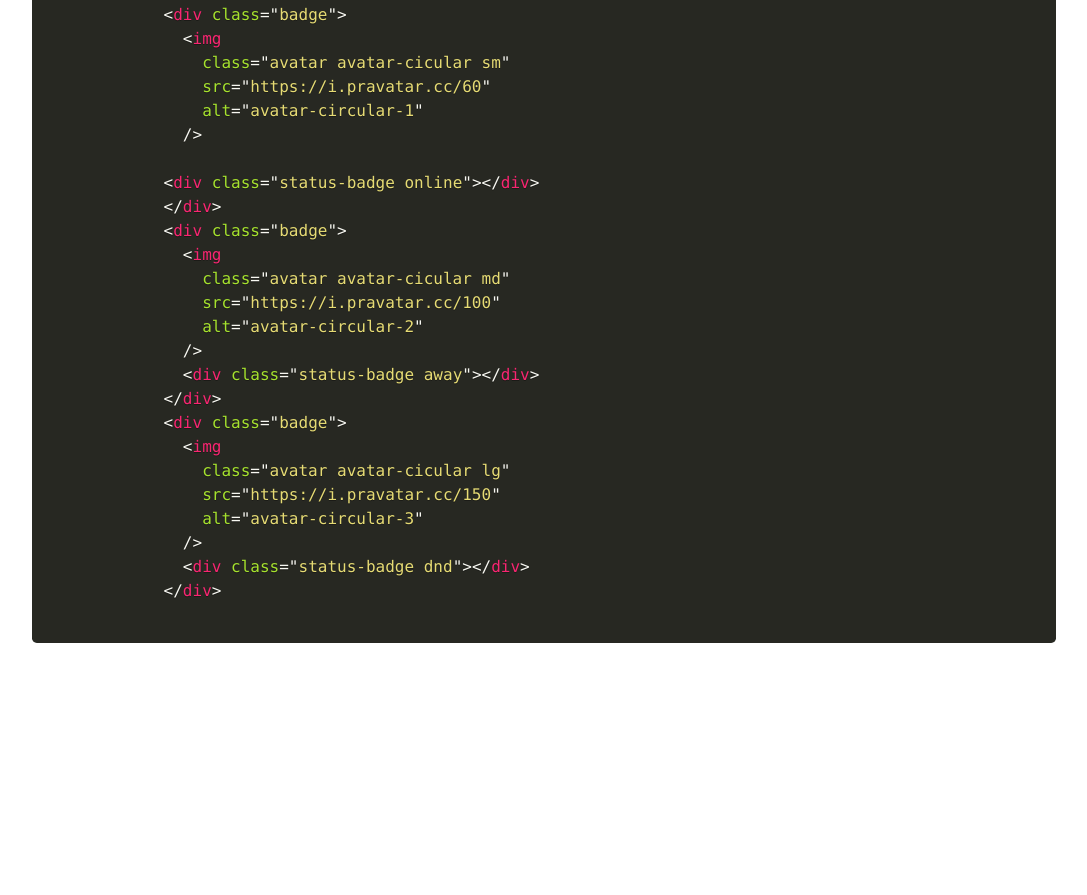
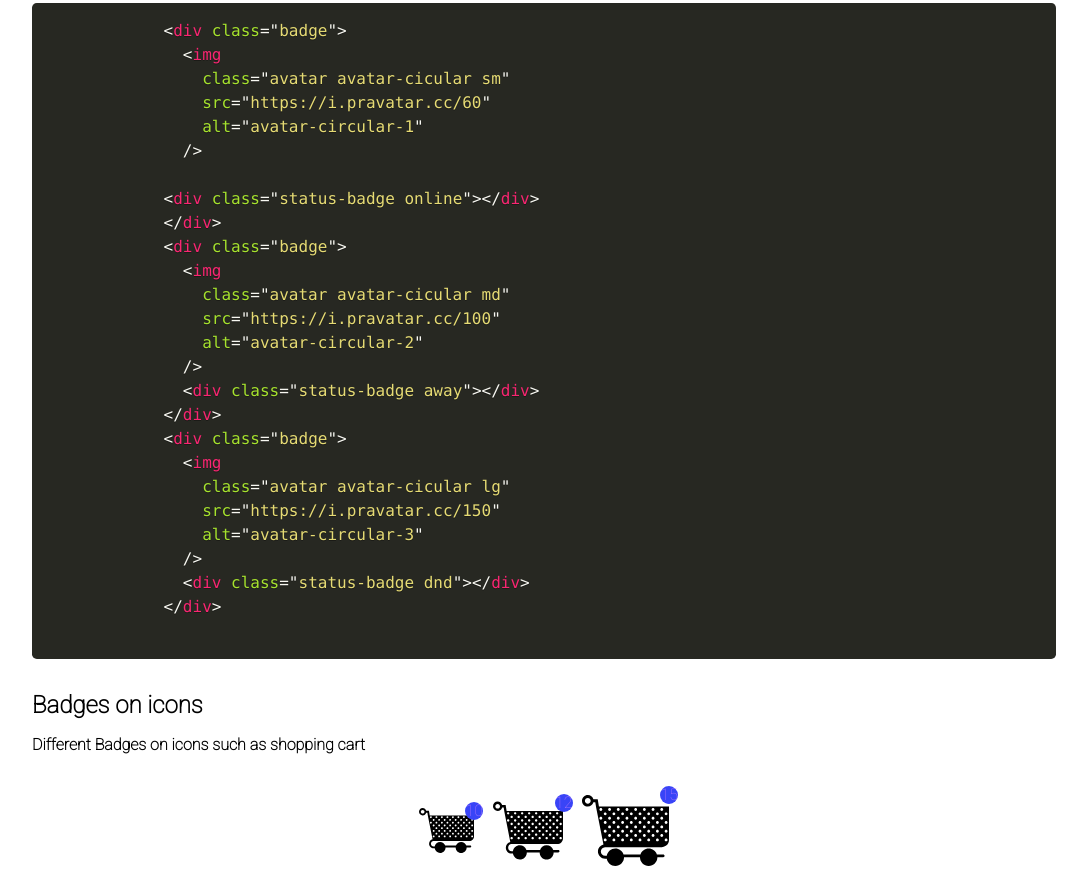
Before and after one commit to kr-sarvesh/Cripsy_UI, a plain HTML site: page components/badges/badges.html in a window 1280 px wide. Shown: the part 440-1335 px from the top of the page, without its empty margins (96-1183 px from the left). Before the commit the page ends 1083 px from the top, so only its background shows below. Drawn offline with Linux system fonts and the light colour scheme.

Commit message:
update:badge icons updated

```diff
--- a/components/badges/badges.css
+++ b/components/badges/badges.css
@@ -38,3 +38,25 @@
 .badge .dnd {
   background-color: var(--danger-color);
 }
+.code-container {
+  margin-bottom: 2rem;
+}
+.profile-nm {
+  margin-bottom: 1rem;
+}
+
+.badge .number-badge {
+  display: flex;
+  justify-content: center;
+  align-items: center;
+  position: absolute;
+  font-size: 1rem;
+  top: 0px;
+  right: -8px;
+  height: 18px;
+  width: 18px;
+  border-radius: 50%;
+  border: 2px solid transparent;
+  color: #f9f9;
+  background-color: var(--secondary-color);
+}
--- a/components/badges/badges.html
+++ b/components/badges/badges.html
@@ -81,6 +81,7 @@
               <div class="status-badge dnd"></div>
             </div>
           </div>
+          <div class="code-container">
           <pre class="code-snippet">
             <code class="language-html">&#x3C;div class=&#x22;badge&#x22;&#x3E;
               &#x3C;img
@@ -109,10 +110,46 @@
             &#x3C;/div&#x3E;</code>
           </pre>
         </div>
+          <div class="display">
+            <div class="profile-nm">
+              <h2>Badges on icons</h2>
+              <strong>Different Badges on icons such as shopping cart
+                 </strong>
+            </div>
+        </div>
+        <div class="badge-container">
+          <div class="badge">
+            <img
+              class="avatar avatar-square sm"
+              src="/images/cart.svg"
+              alt="avatar-square-1"
+            />
+            <div class="number-badge">10</div>
+          </div>
+          <div class="badge">
+            <img
+              class="avatar avatar-square md"
+              src="/images/cart.svg"
+              alt="avatar-square-2"
+            />
+            <div class="number-badge">12</div>
+          </div>
+          <div class="badge">
+            <img
+              class="avatar avatar-square lg"
+              src="/images/cart.svg"
+              alt="avatar-square-2"
+            />
+            <div class="number-badge">15</div>
           </div>
         </div>
-      </div>
+        <div>
+        </div>
+          </div>
+           </div>
+         </div>
     </div>
+
   </body>
   <script src="/prism.js"></script>
 </html>
```
Also changed, not shown: components/alert/alert.html (+1 -23 lines), components/avatar/avatar.html (+2 -0 lines), images/cart-outlined.svg (added), images/cart.svg (added), images/heartIcon.svg (added).
